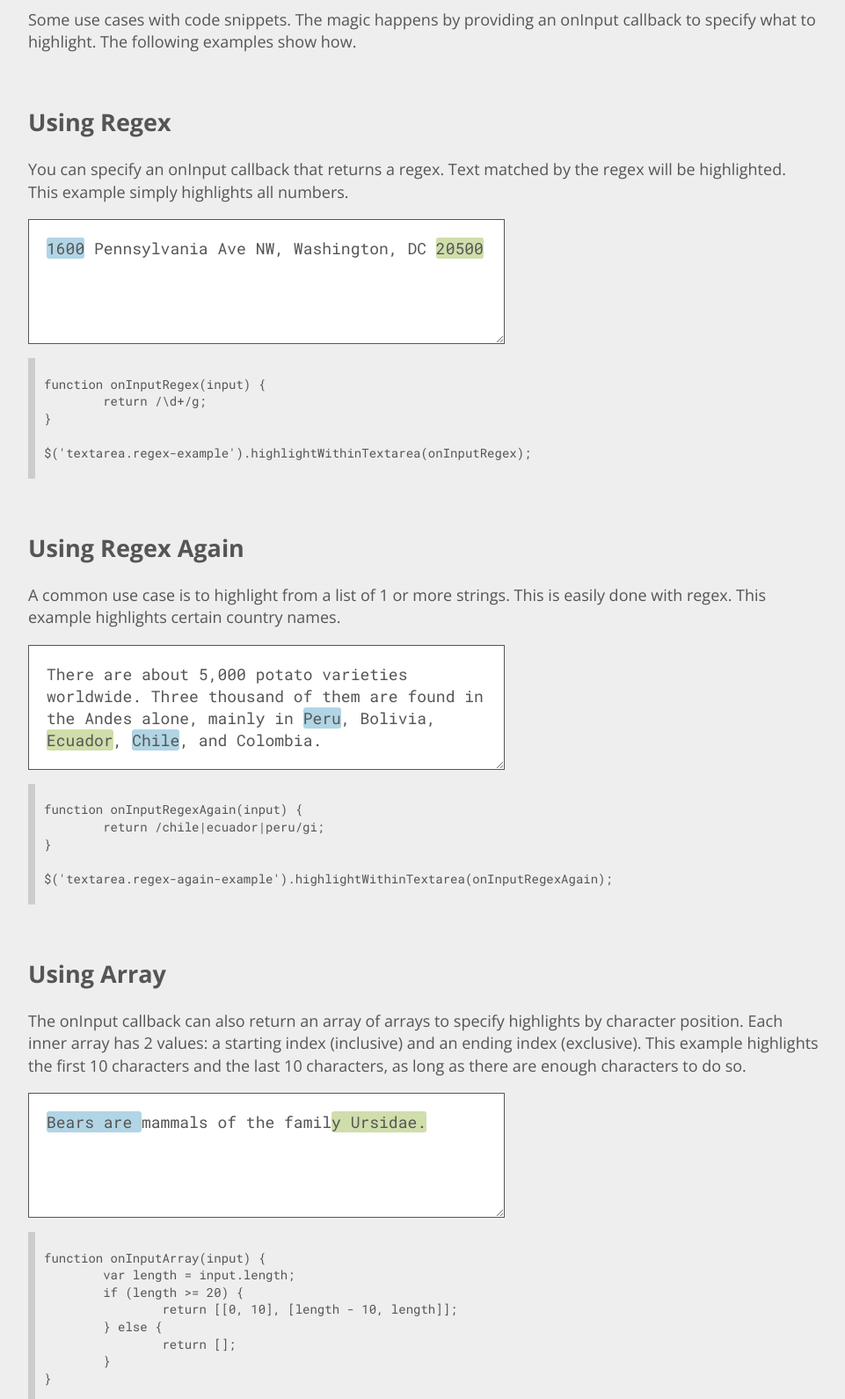
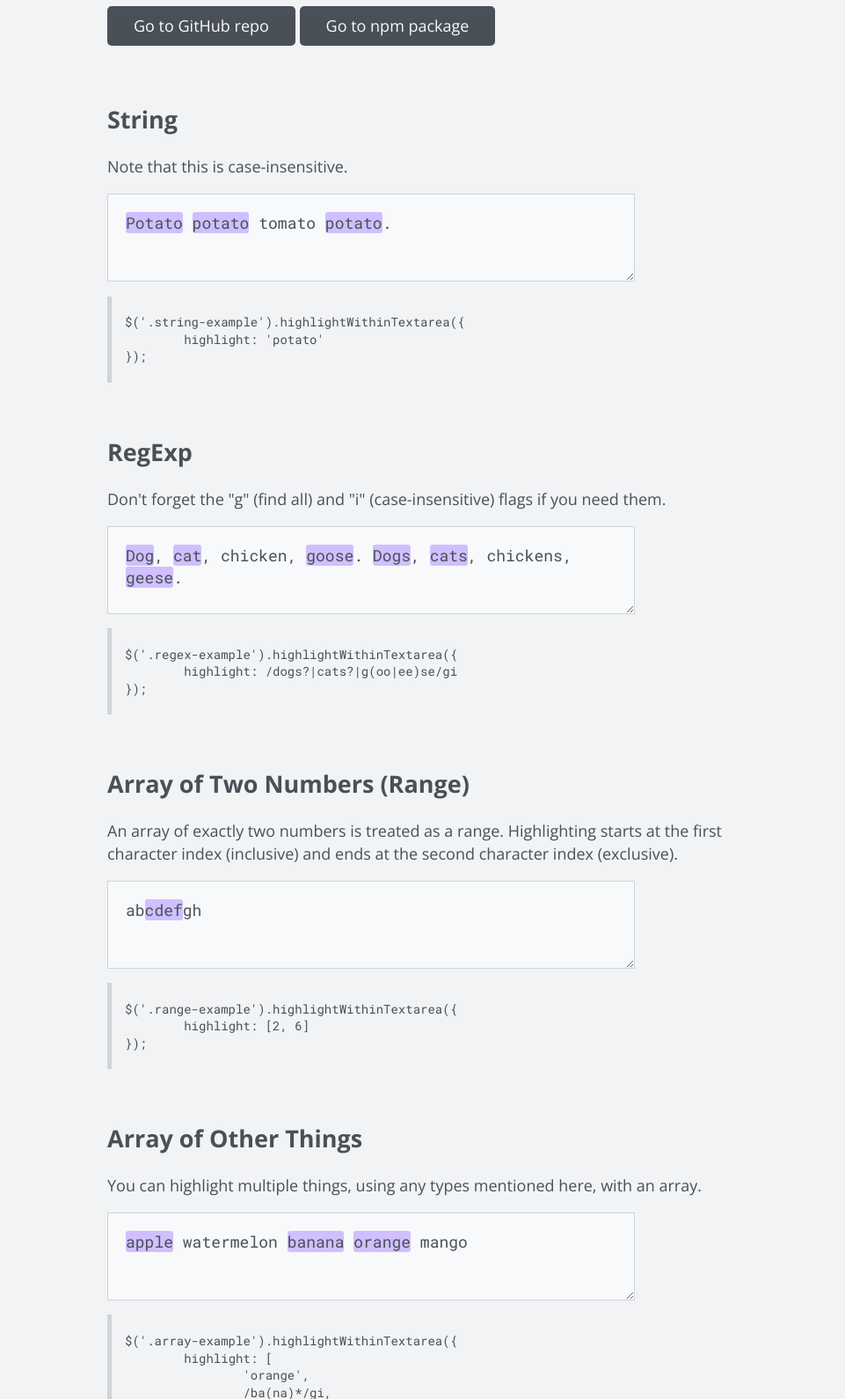
Before and after one commit to lonekorean/highlight-within-textarea, a website: page index.html in a window 1280 px wide. Shown: the part 176-1766 px from the top of the page at 88% size, without its empty margins (158-1119 px from the left). Drawn offline with nearby package versions, Linux system fonts and the light colour scheme.

Commit message:
All new examples for demo page

```diff
--- a/index.html
+++ b/index.html
@@ -4,32 +4,35 @@
 		<meta charset="utf-8">
 		<title>Highlight Within Textarea</title>
 
-		<!-- need jQuery, obviously -->
-		<script src="https://ajax.googleapis.com/ajax/libs/jquery/2.1.4/jquery.min.js"></script>
+		<script src="https://ajax.googleapis.com/ajax/libs/jquery/3.2.1/jquery.min.js"></script>
 
 		<!-- highlight-within-textarea CSS/JS -->
-		<link href="./jquery.highlight-within-textarea.css" rel="stylesheet">
-		<script src="./jquery.highlight-within-textarea.js"></script>
+		<link href="jquery.highlight-within-textarea.css" rel="stylesheet">
+		<script src="jquery.highlight-within-textarea.js"></script>
 
-		<!-- make things pretty -->
 		<style>
 			@import url(https://fonts.googleapis.com/css?family=Open+Sans:400,700|Roboto+Mono);
 
+			* {
+				box-sizing: border-box;
+			}
+
 			body {
-				max-width: 900px;
+				max-width: 800px;
 				margin: 40px auto;
+				padding: 0 40px;
 				font: 18px/1.4 'Open Sans', sans-serif;
-				color: #555;
-				background-color: #eee;
+				color: #495057;
+				background-color: #f1f3f5;
 			}
 
 			a {
 				display: inline-block;
-				padding: 10px 20px;
-				border: 1px solid #fff;
-				border-radius: 10px;
-				color: #fff;
-				background-color: #777;
+				margin-bottom: 5px;
+				padding: 10px 30px;
+				border-radius: 5px;
+				color: #f8f9fa;
+				background-color: #495057;
 				text-decoration: none;
 			}
 
@@ -40,85 +43,149 @@
 			script {
 				display: block;
 				margin-top: 10px;
-				padding-left: 10px;
-				border-left: 8px solid #ccc;
+				padding-left: 15px;
+				border-left: 5px solid #ced4da;
 				white-space: pre-wrap;
 				font: 14px/1.4 'Roboto Mono', sans-serif;
 			}
 
 			/* background and positioning */
 			.hwt-container {
-				background-color: #fff;
+				background-color: #f8f9fa;
 			}
 
 			/* size and formatting */
 			.hwt-content {
-				width: 500px;
+				width: 600px;
 				height: 100px;
 				padding: 20px;
-				color: #555;
+				border: 1px solid #ced4da;
+				color: inherit;
 				font: 18px/25px 'Roboto Mono', sans-serif;
+			}
+
+			/* focus */
+			.hwt-input:focus {
+				outline-color: #495057;
 			}
 
 			/* highlights */
 			.hwt-content mark {
 				border-radius: 3px;
+				background-color: #d0bfff;
 			}
-			.hwt-content mark:nth-of-type(2n) {
-				background-color: #cfdeab;
+
+			/* used in the class name demo */
+			.hwt-content mark.red {
+				background-color: #ffc9c9;
 			}
-			.hwt-content mark:nth-of-type(2n+1) {
-				background-color: #b1d5e5;
+			.hwt-content mark.blue {
+				background-color: #a3daff;
+			}
+			.hwt-content mark.yellow {
+				background-color: #ffec99;
 			}
 		</style>
 	</head>
 	<body>
-		<p><a href="https://github.com/lonekorean/highlight-within-textarea/tree/master">Go to GitHub repo</a></p>
-
 		<h1>Highlight Within Textarea</h1>
-		<p>Some use cases with code snippets. The magic happens by providing an onInput callback to specify what to highlight. The following examples show how.</p>
+		<p>Some demos and code snippets for using the plugin. Type stuff into textareas to see the real-time highlighting.</p>
+		<p>
+			<a href="https://github.com/lonekorean/highlight-within-textarea/tree/master">Go to GitHub repo</a>
+			<a href="https://www.npmjs.com/package/highlight-within-textarea">Go to npm package</a>
+		</p>
 
 		<section>
-			<h2>Using Regex</h2>
-			<p>You can specify an onInput callback that returns a regex. Text matched by the regex will be highlighted. This example simply highlights all numbers.</p>
-			<textarea class="regex-example">1600 Pennsylvania Ave NW, Washington, DC 20500</textarea>
+			<h2>String</h2>
+			<p>Note that this is case-insensitive.</p>
+			<textarea class="string-example">Potato potato tomato potato.</textarea>
 			<script>
-function onInputRegex(input) {
-	return /\d+/g;
-}
-
-$('textarea.regex-example').highlightWithinTextarea(onInputRegex);
+$('.string-example').highlightWithinTextarea({
+	highlight: 'potato'
+});
 			</script>
 		</section>
 
 		<section>
-			<h2>Using Regex Again</h2>
-			<p>A common use case is to highlight from a list of 1 or more strings. This is easily done with regex. This example highlights certain country names.</p>
-			<textarea class="regex-again-example">There are about 5,000 potato varieties worldwide. Three thousand of them are found in the Andes alone, mainly in Peru, Bolivia, Ecuador, Chile, and Colombia.</textarea>
+			<h2>RegExp</h2>
+			<p>Don't forget the "g" (find all) and "i" (case-insensitive) flags if you need them.</p>
+			<textarea class="regex-example">Dog, cat, chicken, goose. Dogs, cats, chickens, geese.</textarea>
 			<script>
-function onInputRegexAgain(input) {
-	return /chile|ecuador|peru/gi;
-}
-
-$('textarea.regex-again-example').highlightWithinTextarea(onInputRegexAgain);
+$('.regex-example').highlightWithinTextarea({
+	highlight: /dogs?|cats?|g(oo|ee)se/gi
+});
 			</script>
 		</section>
 
 		<section>
-			<h2>Using Array</h2>
-			<p>The onInput callback can also return an array of arrays to specify highlights by character position. Each inner array has 2 values: a starting index (inclusive) and an ending index (exclusive). This example highlights the first 10 characters and the last 10 characters, as long as there are enough characters to do so.</p>
-			<textarea class="array-example">Bears are mammals of the family Ursidae.</textarea>
+			<h2>Array of Two Numbers (Range)</h2>
+			<p>An array of exactly two numbers is treated as a range. Highlighting starts at the first character index (inclusive) and ends at the second character index (exclusive).</p>
+			<textarea class="range-example">abcdefgh</textarea>
 			<script>
-function onInputArray(input) {
-	var length = input.length;
-	if (length >= 20) {
-		return [[0, 10], [length - 10, length]];
+$('.range-example').highlightWithinTextarea({
+	highlight: [2, 6]
+});
+			</script>
+		</section>
+
+		<section>
+			<h2>Array of Other Things</h2>
+			<p>You can highlight multiple things, using any types mentioned here, with an array.</p>
+			<textarea class="array-example">apple watermelon banana orange mango</textarea>
+			<script>
+$('.array-example').highlightWithinTextarea({
+	highlight: [
+		'orange',
+		/ba(na)*/gi,
+		[0, 5]
+	]
+});
+			</script>
+		</section>
+
+		<section>
+			<h2>Function</h2>
+			<p>You can use a function for custom logic. It can return any of the types mentioned here. Return something falsey (false, null, undefined, etc.) to indicate no highlighting. The current textarea input is provided to it for convenience.</p>
+			<textarea class="function-example">Sun Mon Tue Wed Thu Fri Sat :)</textarea>
+			<script>
+function getSmileyDayString(input) {
+	const dayStrings = ['sun', 'mon', 'tue', 'wed', 'thu', 'fri', 'sat'];
+	if (input.indexOf(':)') !== -1) {
+		let dayIndex = (new Date()).getDay();
+		return dayStrings[dayIndex];
 	} else {
-		return [];
+		// no smiley, no highlighting
+		return false;
 	}
 }
 
-$('textarea.array-example').highlightWithinTextarea(onInputArray);
+$('.function-example').highlightWithinTextarea({
+	highlight: getSmileyDayString
+});
+			</script>
+		</section>
+
+		<section>
+			<h2>Custom Objects (with CSS Classes)</h2>
+			<p>Any type mentioned here can be put in an object wrapper with highlight and className properties. This lets you set CSS classes in the highlight markup for custom styling, such as changing the highlight color.</p>
+			<textarea class="class-example">Here's a blueberry. There's a strawberry. Suprise, it's a banananana!</textarea>
+			<script>
+$('.class-example').highlightWithinTextarea({
+	highlight: [
+		{
+			highlight: 'strawberry',
+			className: 'red'
+		},
+		{
+			highlight: 'blueberry',
+			className: 'blue'
+		},
+		{
+			highlight: /ba(na)*/gi,
+			className: 'yellow'
+		}
+	]
+});
 			</script>
 		</section>
 	</body>
```
